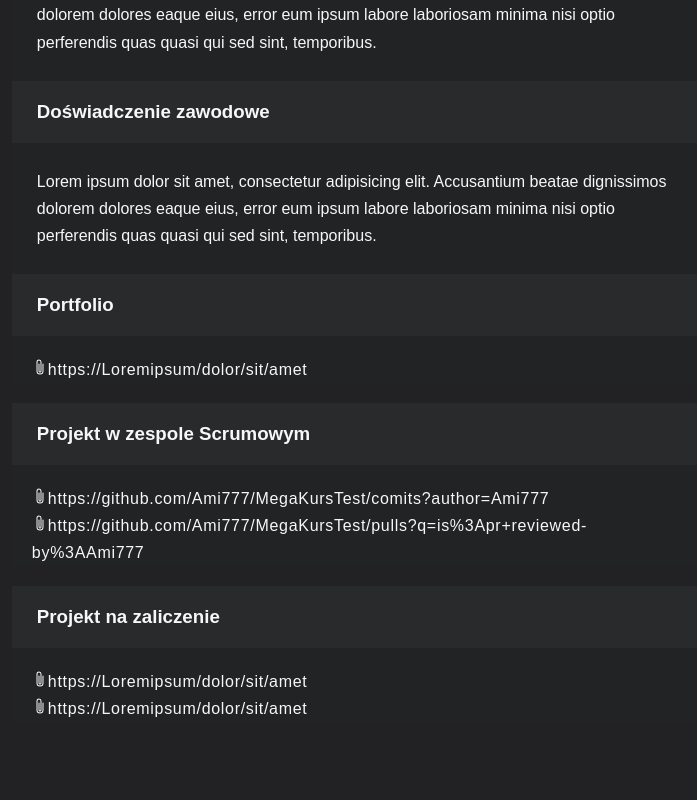
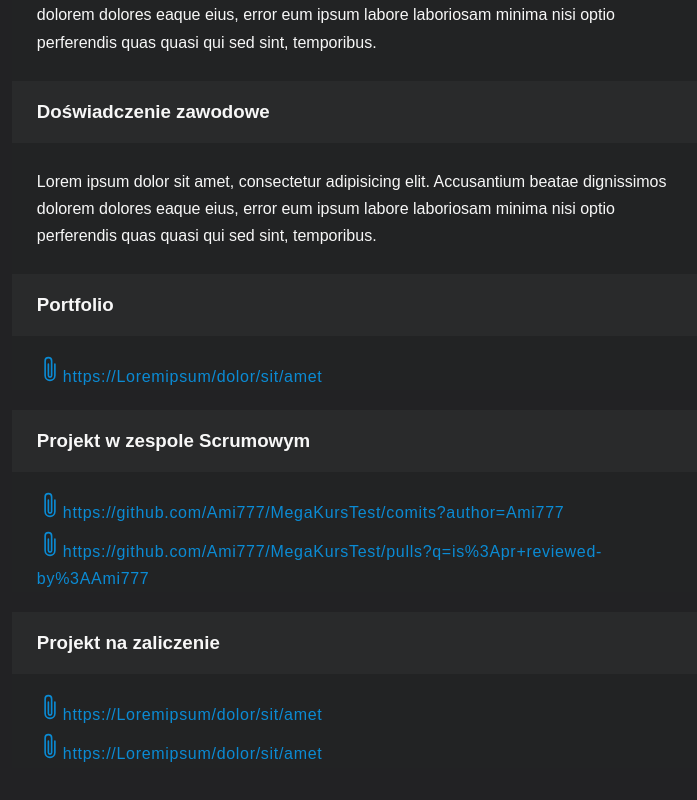
Before and after one commit to Jutrzenka/HeadHunterG11-FR, a React (Create React App) app: page /cv in a window 1280 px wide. Shown: the part 966-1766 px from the top of the page, without its empty margins (443-1140 px from the left). Built offline with nearby package versions, Linux system fonts and the light colour scheme; no server answers.

Commit message:
Added styles in LinkTo.scss

```diff
--- a/src/components/common/LinkTo/LinkTo.scss
+++ b/src/components/common/LinkTo/LinkTo.scss
@@ -0,0 +1,14 @@
+@import '../../../styles/mixins';
+
+div.component-LinkTo {
+  margin: 5px;
+  color: var(--link-color);
+  .ico {
+      font-size: var(--xxl-font-size);
+      font-weight: var(--bold-font-weight);
+  }
+
+  a {
+    color: var(--link-color);
+  }
+}
```
